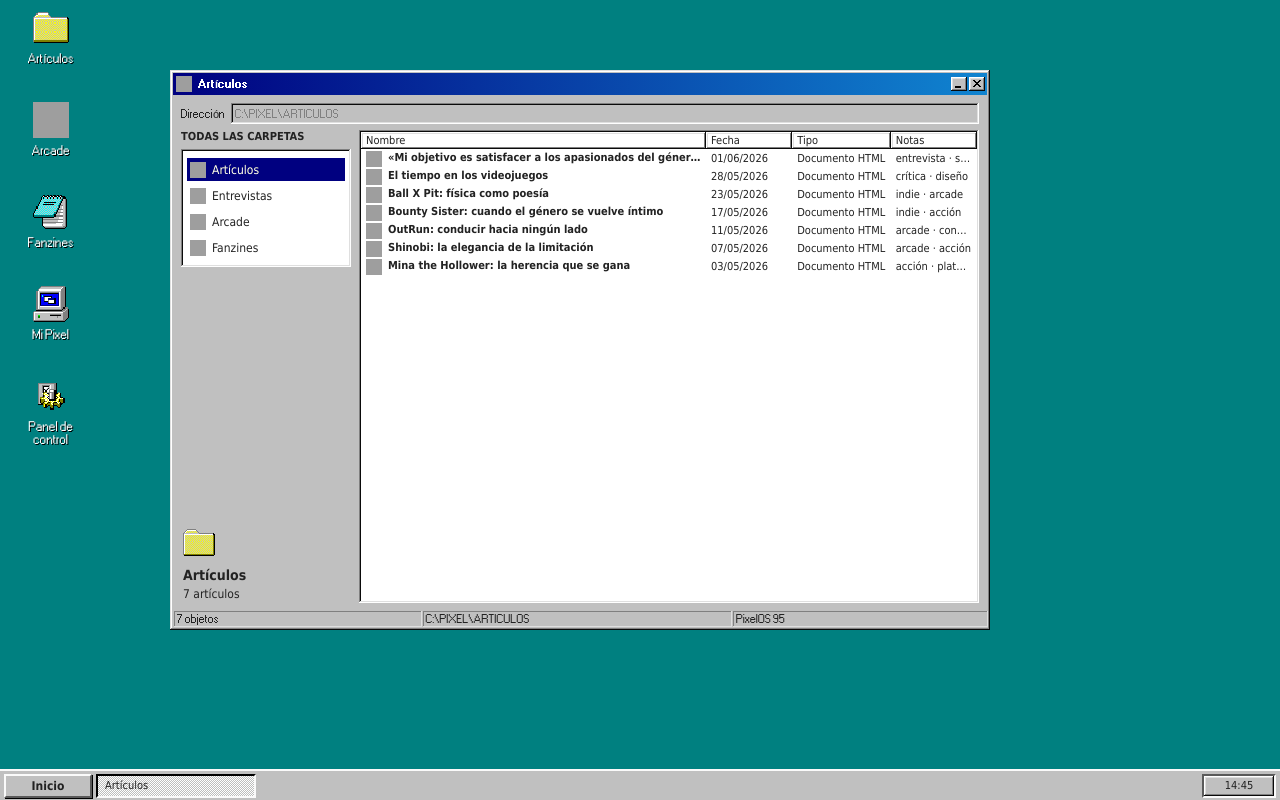
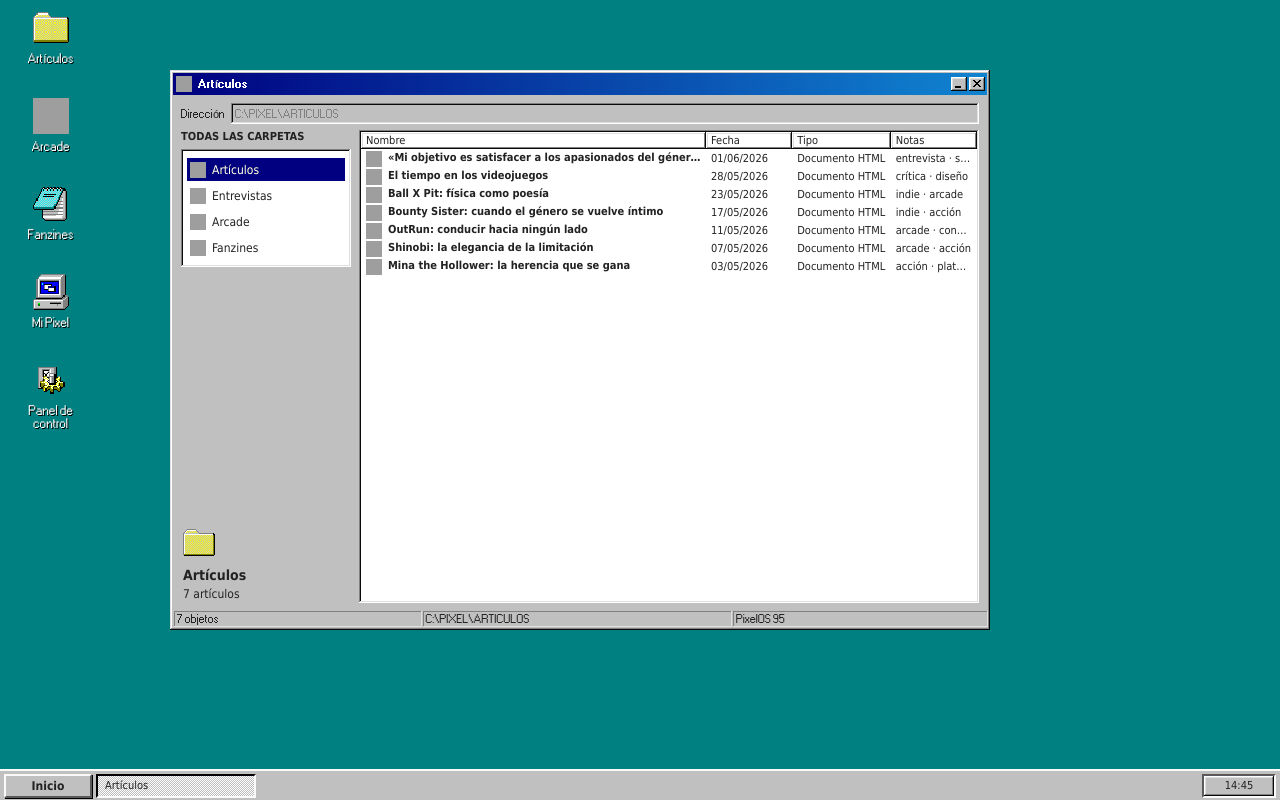
Before and after one commit to chemidevelops/pixel, an Astro site: page / in a window 1280 px wide. Built offline with nearby package versions, Linux system fonts and the light colour scheme; Astro itself is replaced by a stand-in of ours; grey boxes are pictures that could not be loaded.

Commit message:
Tighten PixelOS desktop icon spacing slightly

```diff
--- a/public/styles/pixelos.css
+++ b/public/styles/pixelos.css
@@ -14,10 +14,10 @@ button { cursor: default; }
 .desktop-icons { position: relative; margin: 10px 0 0 10px; padding: 0; list-style: none; width: 0; height: calc(100% - 20px); }
 .desktop-icon-item { position: absolute; width: 82px; height: 92px; outline: none; }
 .desktop-icon-item:nth-child(1) { left: 0; top: 0; }
-.desktop-icon-item:nth-child(2) { left: 0; top: 92px; }
-.desktop-icon-item:nth-child(3) { left: 0; top: 184px; }
-.desktop-icon-item:nth-child(4) { left: 0; top: 276px; }
-.desktop-icon-item:nth-child(5) { left: 0; top: 368px; }
+.desktop-icon-item:nth-child(2) { left: 0; top: 88px; }
+.desktop-icon-item:nth-child(3) { left: 0; top: 176px; }
+.desktop-icon-item:nth-child(4) { left: 0; top: 264px; }
+.desktop-icon-item:nth-child(5) { left: 0; top: 352px; }
 .desktop-icon { appearance: none; box-shadow: none; color: black; display: flex; flex-direction: column; margin: 0; align-items: center; text-align: center; width: 82px; background: none; border: none; padding: 0; outline: none !important; -webkit-appearance: none; -webkit-tap-highlight-color: transparent; }
 .desktop-icon-image { width: 36px; height: 36px; image-rendering: pixelated; }
 .desktop-icon-image { margin-bottom: 4px; }
--- a/src/components/PixelOS.astro
+++ b/src/components/PixelOS.astro
@@ -400,7 +400,7 @@ const iconUrls = {
     }
 
     allWindows().forEach(bindWindow);
-    const desktopGrid = { stepX: 84, stepY: 92, minX: 0, minY: 0 };
+    const desktopGrid = { stepX: 84, stepY: 88, minX: 0, minY: 0 };
     function desktopItems() {
       return Array.from(document.querySelectorAll('.desktop-icon-item'));
     }
```
